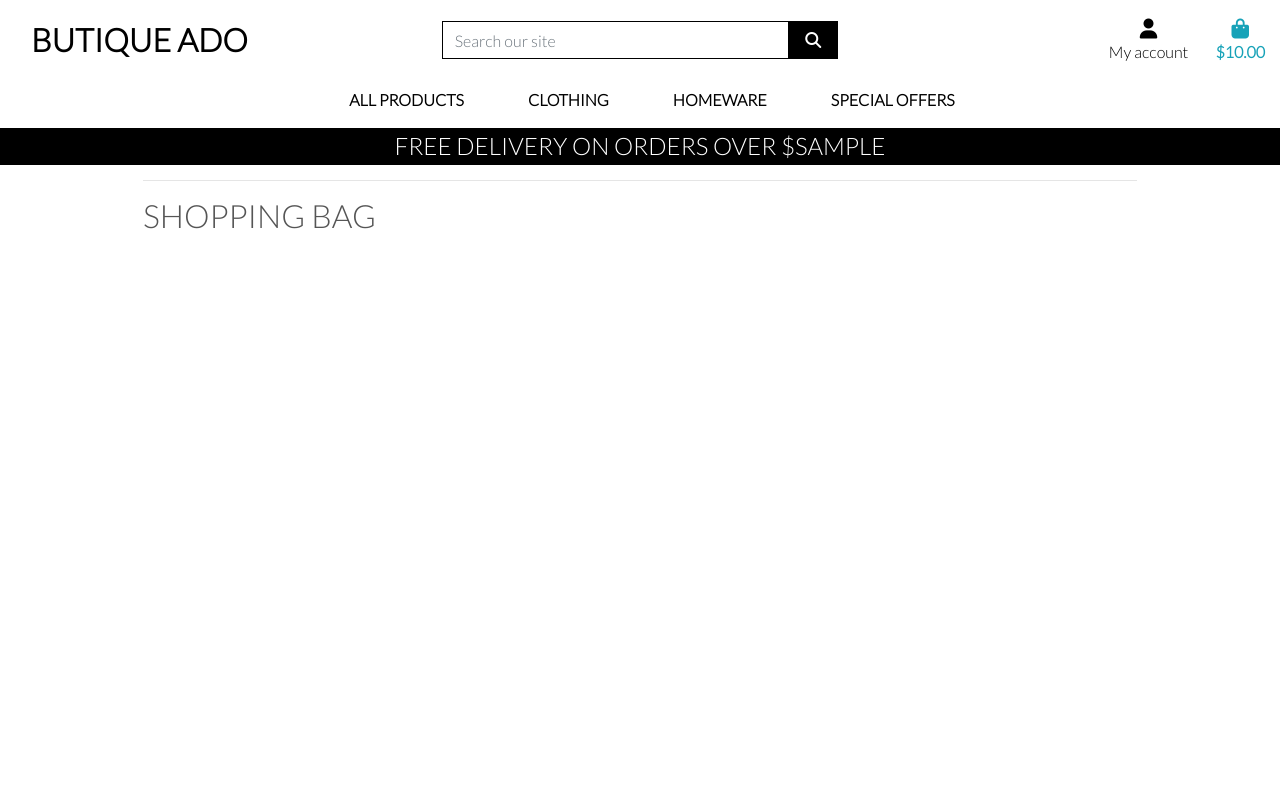
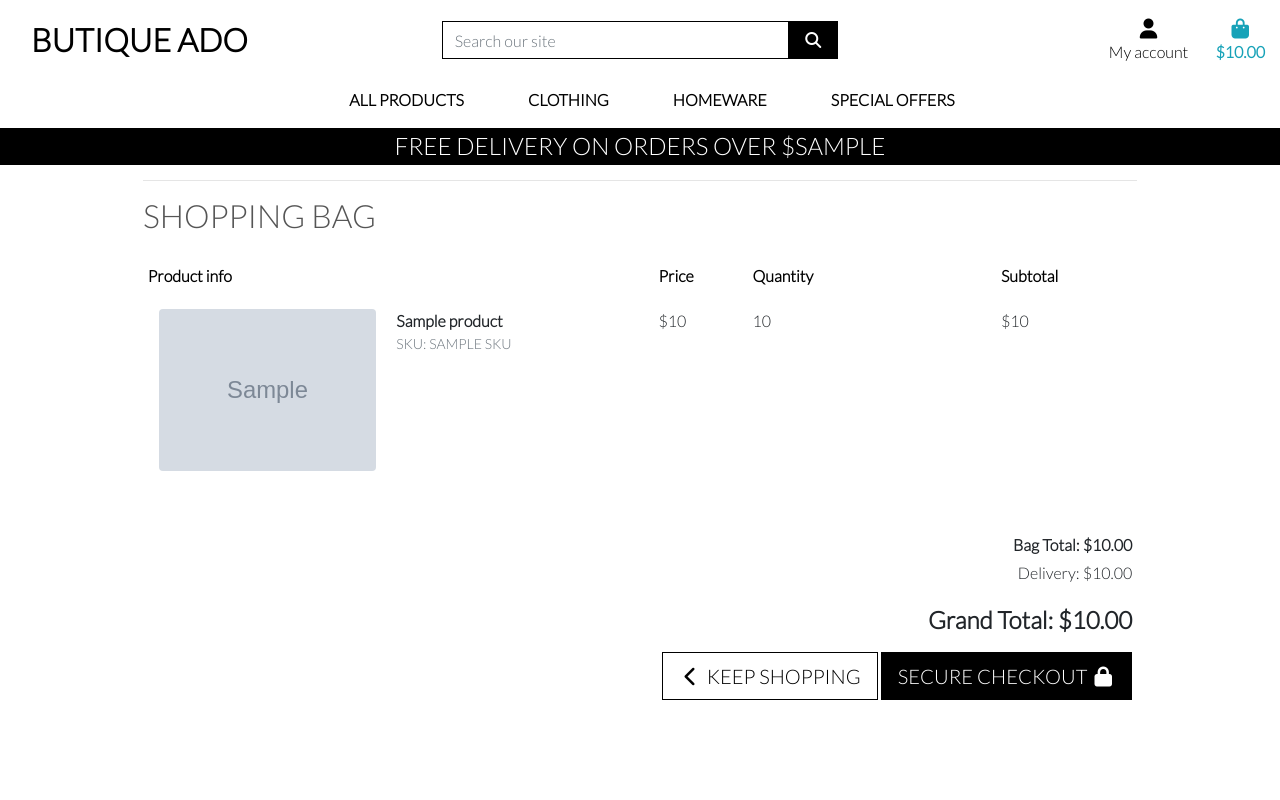
Before and after one commit to tmarkec/pp5-walkthrough, a Django app: template bag/templates/bag/bag.html in a window 1280 px wide. Run offline with Django 3.2, Linux system fonts and the light colour scheme; the template is opened without the code that fills it: most values are stand-ins (such as "Sample title", 1, 10 or a date in 2020); grey boxes marked "Sample" are stand-in pictures; some libraries are stand-ins or nearby versions.

Commit message:
update shooping bag template

```diff
--- a/bag/templates/bag/bag.html
+++ b/bag/templates/bag/bag.html
@@ -23,7 +23,66 @@
     <div class="row">
         <div class="col">
             {% if bag_items %}
-            <div class="table-responsive rounded"></div>
+            <div class="table-responsive rounded">
+                <table class="table table-sm table-borderless">
+                    <thead class="text-black">
+                        <th scope="col">Product info</th>
+                        <th scope="col"></th>
+                        <th scope="col">Price</th>
+                        <th scope="col">Quantity</th>
+                        <th scope="col">Subtotal</th>
+                    </thead>
+                    {% for item in bag_items %}
+                    <tr>
+                        <td class="p-3 w-25">
+                            <img class="img-fluid rounded" src="{{ item.product.image.url }}">
+                        </td>
+                        <td class="py-3">
+                            <p class="my-0"><strong>{{ item.product.name }}</strong></p>
+                            <p class="my-0 small text-muted">SKU: {{ item.product.sku|upper }}</p>
+                        </td>
+                        <td class="py-3">
+                            <p class="my-0">${{ item.product.price }}</p>
+                        </td>
+                        <td class="py-3 w-25">
+                            <p class="my-0">{{ item.quantity }}</p>
+                        </td>
+                        <td class="py-3">
+                            <p class="my-0">${{ item.product.price }}</p>
+                        </td>
+                    </tr>
+                    {% endfor%}
+                    <tr>
+                        <td colspan="5" class="pt-5 text-right">
+                            <h6><strong>Bag Total: ${{ total|floatformat:2 }}</strong></h6>
+                            <h6>Delivery: ${{ delivery|floatformat:2 }}</h6>
+                            <h4 class="mt-4"><strong>Grand Total: ${{ grand_total|floatformat:2 }}</strong></h4>
+                            {% if free_delivery_delta > 0 %}
+                            <p class="mb-1 text-danger">
+                                You could get free delivery by spending just <strong>${{ free_delivery_delta }}</strong>
+                                more!
+                            </p>
+                            {% endif %}
+                        </td>
+                    </tr>
+                    <tr>
+                        <td colspan="5" class="text-right">
+                            <a href="{% url 'products' %}" class="btn btn-outline-black rounded-0 btn-lg">
+                                <span class="icon">
+                                    <i class="fas fa-chevron-left"></i>
+                                </span>
+                                <span class="text-uppercase">Keep Shopping</span>
+                            </a>
+                            <a href="" class="btn btn-black rounded-0 btn-lg">
+                                <span class="text-uppercase">Secure Checkout</span>
+                                <span class="icon">
+                                    <i class="fas fa-lock"></i>
+                                </span>
+                            </a>
+                        </td>
+                    </tr>
+                </table>
+            </div>
             {% else %}
             <p class="lead mb-5">Your bag is empty</p>
             <a href="{% url 'products' %}" class="btn btn-outline-black rounded-0 btn-lg">
--- a/bag/views.py
+++ b/bag/views.py
@@ -20,5 +20,4 @@
         bag[item_id] = quantity
 
     request.session['bag'] = bag
-    print(request.session['bag'])
     return redirect(redirect_url)
```
Also changed, not shown: bag/contexts.py (+13 -0 lines).
